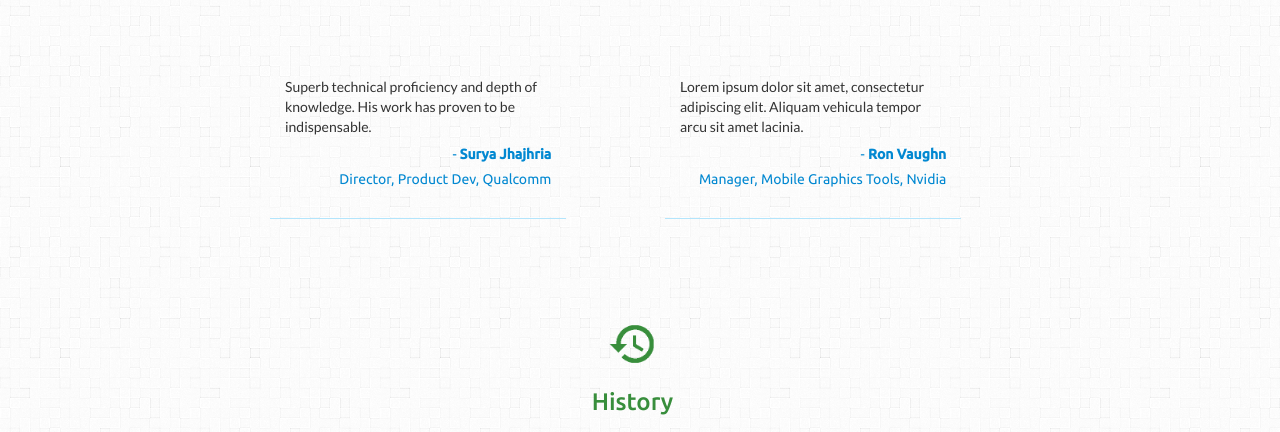
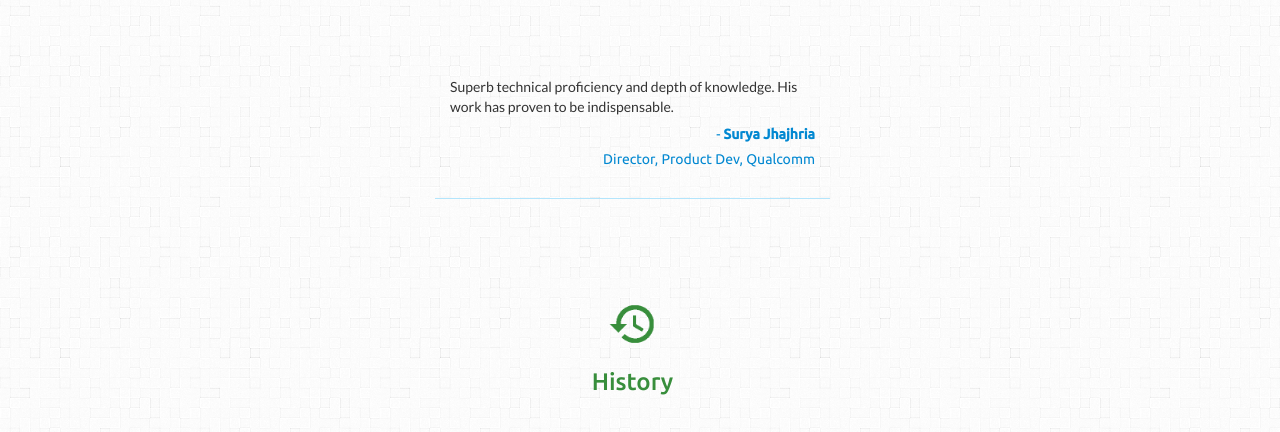
Before and after one commit to kingshu/resume-old, a plain HTML site: page index.html in a window 1280 px wide. Shown: the part 296-728 px from the top of the page. Drawn offline with Linux system fonts and the light colour scheme.

Commit message:
temp situation for recommendation

```diff
--- a/index.html
+++ b/index.html
@@ -32,17 +32,17 @@
         </div>
 
         <div class="row recommendations">
-            <div class="col-md-3 offset2">
+            <div class="col-md-4 col-md-offset-4"> <!-- offset2"-->
                 Superb technical proficiency and depth of knowledge. His work has proven to be indispensable.
                 <h5>- <span class="recommender">Surya Jhajhria</span></h5>
                 <h5>Director, Product Dev, Qualcomm</h5>
             </div>
 
-            <div class="col-md-3 col-centered col-md-offset-1">
+            <!--div class="col-md-3 col-centered col-md-offset-1">
                 Lorem ipsum dolor sit amet, consectetur adipiscing elit. Aliquam vehicula tempor arcu sit amet lacinia.
                 <h5>- <span class="recommender">Ron Vaughn</span></h5>
                 <h5>Manager, Mobile Graphics Tools, Nvidia</h5>
-            </div>
+            </div-->
         </div>
 
         <div class="row title-row title-history text-center">
```
